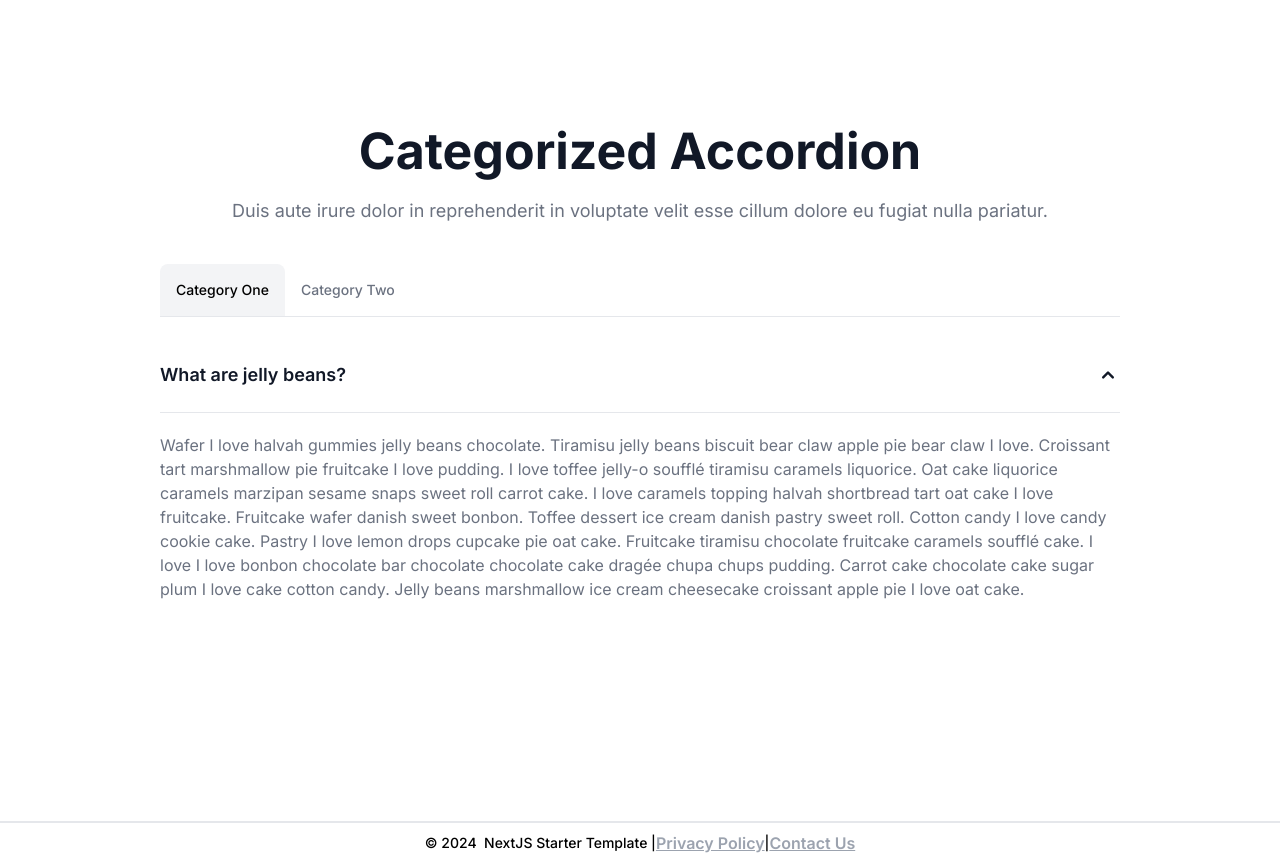
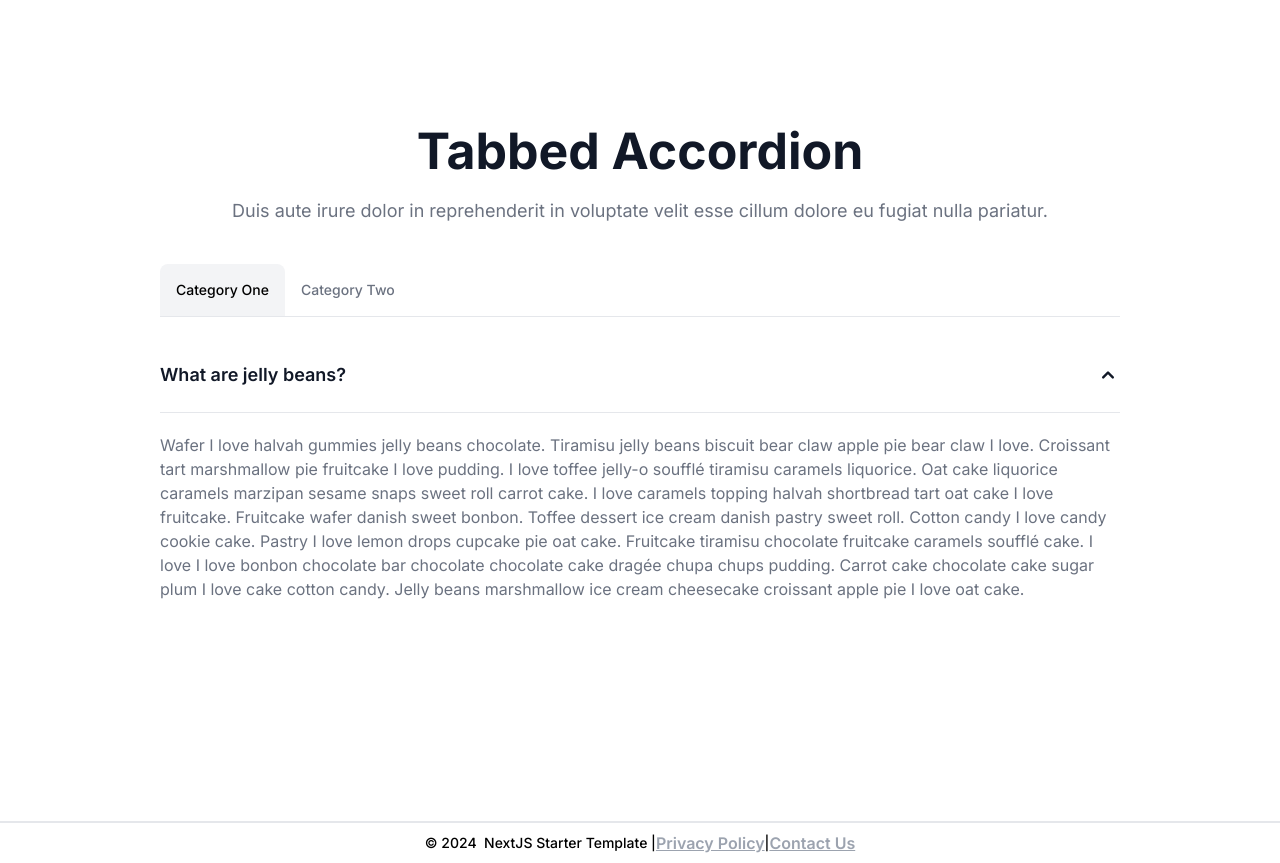
Before and after one commit to imrishit98/rp-nextjs-starter, a Next.js app: page /components-gallery/list-of-accordions in a window 1280 px wide. Shown: the part 860-1723 px from the top of the page. Built offline with nearby package versions, Linux system fonts and the light colour scheme.

Commit message:
Apply the after-review comments by Mahesh

```diff
--- a/src/pages/components-gallery/list-of-accordions.js
+++ b/src/pages/components-gallery/list-of-accordions.js
@@ -1,11 +1,16 @@
-import { BasicAccordion, CategorizedAccordion } from '@/components/ui/accordions';
+import { BasicAccordion, TabbedAccordion } from '@/components/ui/accordions';
 import { Container, FullWidthContainer, SectionHeader } from '@/ui/containers';
 
 import Layout from '@/components/layout';
 
+/**
+ * @description - This page lists different variants of the Flowbite-react accordion
+ *
+ */
 const ListOfAccordions = () => {
   return (
     <Layout seoTitle='List of Accordions'>
+      {/* Basic Accordion */}
       <FullWidthContainer>
         <Container>
           <SectionHeader
@@ -16,14 +21,14 @@ const ListOfAccordions = () => {
         </Container>
       </FullWidthContainer>
 
-      {/* Categorized Accordion */}
+      {/* Tabbed Accordion */}
       <FullWidthContainer>
         <Container className='text-center'>
           <SectionHeader
-            title='Categorized Accordion'
+            title='Tabbed Accordion'
             subTitle='Duis aute irure dolor in reprehenderit in voluptate velit esse cillum dolore eu fugiat nulla pariatur.'
           />
-          <CategorizedAccordion />
+          <TabbedAccordion />
         </Container>
       </FullWidthContainer>
     </Layout>
```
Also changed, not shown: src/components/ui/accordions.js (+5 -5 lines), src/components/ui/sliders.js (+4 -5 lines).
